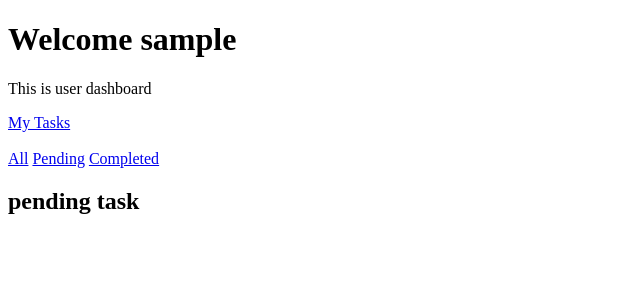
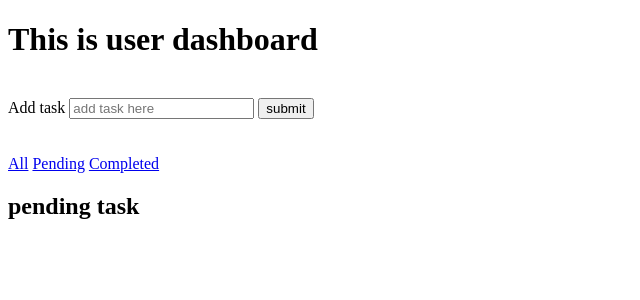
Before and after one commit to undefined-uid/Flask-TO-DO-APP, a Flask app: page /dashboard in a window 1280 px wide. Shown: the part 26-326 px from the top of the page, without its empty margins (0-640 px from the left). Run offline with Flask 3, Linux system fonts and the light colour scheme; the visitor is signed in with stand-in values (Sample User, id 1); data that the repository does not hold is empty.

Commit message:
feat(dashboard): add task creation

```diff
--- a/app.py
+++ b/app.py
@@ -53,10 +53,17 @@ def register():
     return render_template("register.html")
 
 
-@app.route("/dashboard")
+@app.route("/dashboard", methods=["GET","POST"])
 @login_required
 def dashboard():
     filter_value = request.args.get("filter", "pending")
+
+    if request.method == "POST":
+        task_text=request.form["task"]
+        new_task= Task(task=task_text,user_id=current_user.id)
+        db.session.add(new_task)
+        db.session.commit()
+
 
     if filter_value == "pending":
         tasks = Task.query.filter_by(
@@ -74,6 +81,8 @@ def dashboard():
         tasks = Task.query.filter_by(
             user_id=current_user.id
         ).all()
+
+
 
     return render_template("dashboard.html", tasks=tasks ,filter_value=filter_value)
 
--- a/templates/dashboard.html
+++ b/templates/dashboard.html
@@ -10,11 +10,14 @@
 
 <body>
 
-    <h1>Welcome {{ current_user.username }}</h1>
+    <h1>This is user dashboard</h1><br>
 
-    <p>This is user dashboard</p>
+    <form action="{{url_for('dashboard')}}" method="POST">
+        <lable for="task">Add task</lable>
+        <input name="task" id="task" placeholder="add task here">
+        <button type="submit">submit</button>
+    </form>
 
-    <a href="{{ url_for('task') }}">My Tasks</a>
 
     <br><br>
 
```
